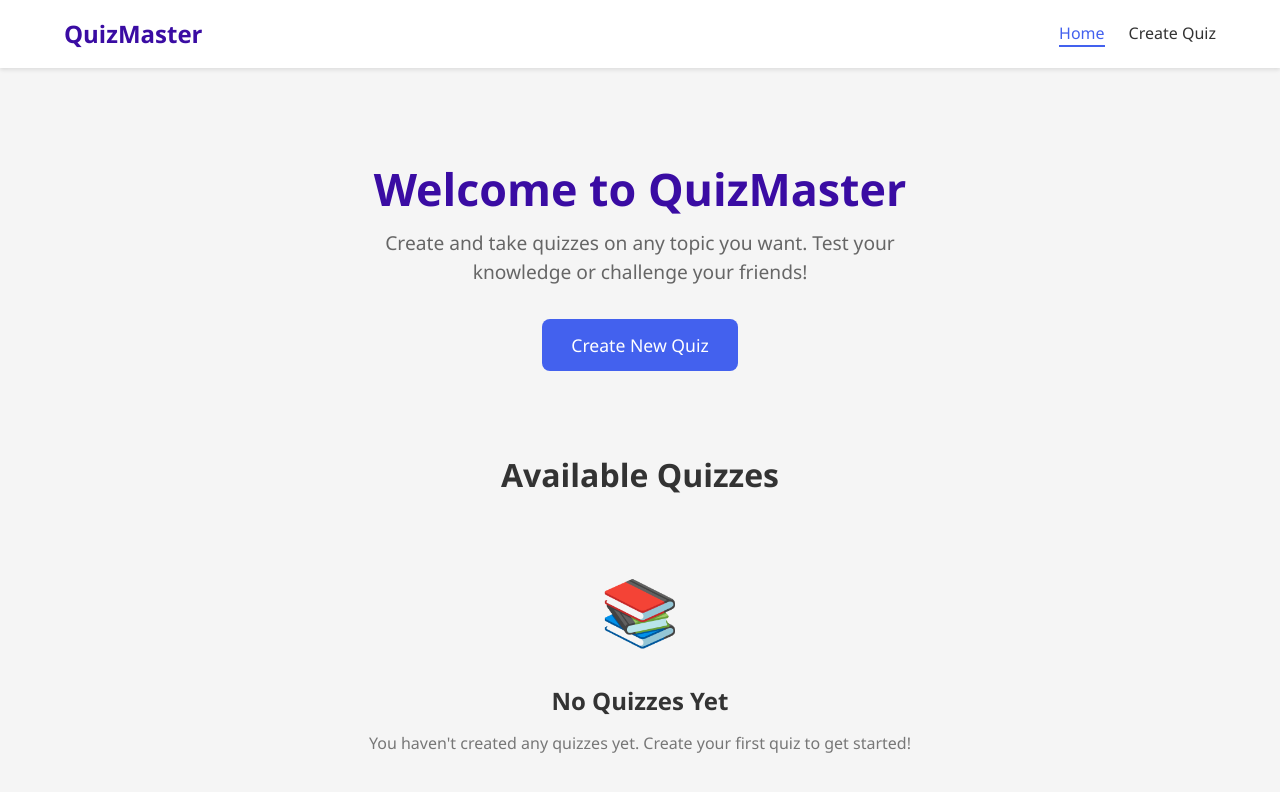
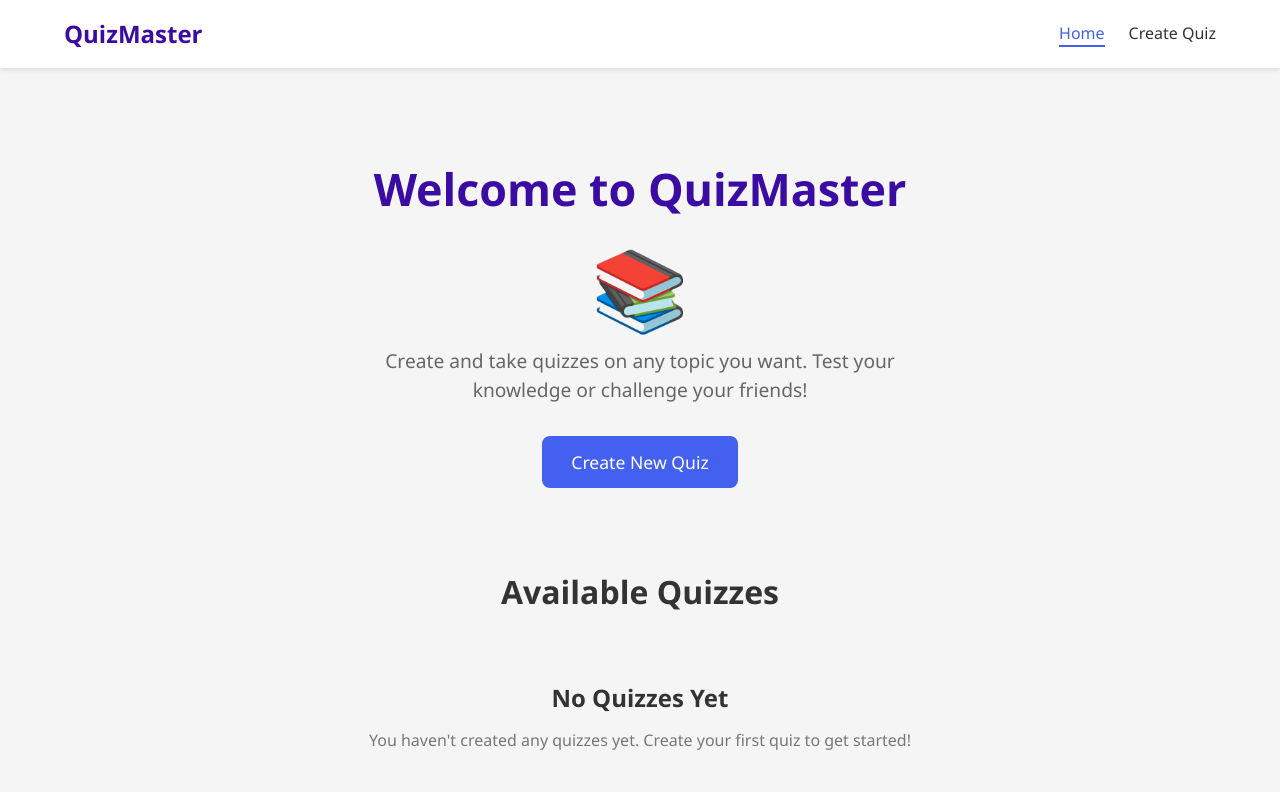
Before and after one commit to shakeandspeak/quiz-app, a React (Vite) app in the folder frontend/: page / in a window 1280 px wide. Shown: the top 792 px of the page. Built offline with nearby package versions, Linux system fonts and the light colour scheme.

Commit message:
Fix: home navigation in quiz interface and update styling

```diff
--- a/frontend/src/App.css
+++ b/frontend/src/App.css
@@ -111,6 +111,8 @@
   height: 100%;
   display: flex;
   flex-direction: column;
+  transform: scale(0.7); /* Reduce the size of the quiz cards by 30% */
+  transform-origin: top left; /* Ensure the scaling is consistent */
 }
 
 .quiz-card:hover {
@@ -568,3 +570,9 @@
 .nav-container .copy-link-button {
   display: none;
 }
+
+.welcome-icon {
+  font-size: 4.9rem; /* Reduce the size of the emoji by 30% */
+  display: block;
+  margin: 0 auto;
+}
--- a/frontend/src/App.jsx
+++ b/frontend/src/App.jsx
@@ -1,4 +1,4 @@
-import { BrowserRouter as Router, Routes, Route, Link, NavLink } from 'react-router-dom';
+import { BrowserRouter as Router, Routes, Route, Link, NavLink, useNavigate } from 'react-router-dom';
 import QuizHome from './components/QuizHome';
 import QuizCreator from './components/QuizCreator';
 import './App.css';
--- a/frontend/src/components/QuizHome.jsx
+++ b/frontend/src/components/QuizHome.jsx
@@ -1,10 +1,11 @@
 import React, { useState, useEffect } from 'react';
-import { Link, useNavigate, useParams } from 'react-router-dom';
+import { Link, useNavigate, useParams, useLocation } from 'react-router-dom';
 import '../App.css';
 
 const QuizHome = ({ showSingleQuiz = false }) => {
   const navigate = useNavigate();
   const { id } = useParams();
+  const location = useLocation();
   const [availableQuizzes, setAvailableQuizzes] = useState([]);
   const [selectedQuiz, setSelectedQuiz] = useState(null);
   const [quizStarted, setQuizStarted] = useState(false);
@@ -14,6 +15,19 @@ const QuizHome = ({ showSingleQuiz = false }) => {
   const [userAnswer, setUserAnswer] = useState('');
   const [showAnswerDetails, setShowAnswerDetails] = useState(false);
   const [userAnswers, setUserAnswers] = useState([]);
+
+  // Reset states when location changes
+  useEffect(() => {
+    if (location.pathname === '/') {
+      setSelectedQuiz(null);
+      setQuizStarted(false);
+      setCurrentQuestion(0);
+      setScore(0);
+      setShowResults(false);
+      setUserAnswer('');
+      setUserAnswers([]);
+    }
+  }, [location]);
 
   // Load available quizzes from localStorage
   useEffect(() => {
@@ -82,13 +96,14 @@ const QuizHome = ({ showSingleQuiz = false }) => {
   };
 
   const handleGoToHome = () => {
-    // Reset states before navigating back to the main page
+    // Ensure navigation works correctly by resetting states and navigating to home
     setSelectedQuiz(null);
     setQuizStarted(false);
     setCurrentQuestion(0);
     setScore(0);
     setShowResults(false);
     setUserAnswer('');
+    setUserAnswers([]); // Clear user answers
     navigate('/');
   };
 
@@ -218,13 +233,13 @@ const QuizHome = ({ showSingleQuiz = false }) => {
       <div className="quiz-home animate-fade-in">
         <div className="welcome-banner">
           <h1>Welcome to QuizMaster</h1>
+          <div className="welcome-icon">📚</div>
           <p>Create and take quizzes on any topic you want. Test your knowledge or challenge your friends!</p>
           <Link to="/create" className="btn btn-primary btn-lg">Create New Quiz</Link>
         </div>
 
         <div className="quiz-list-container">
           <h2>Available Quizzes</h2>
-
           {availableQuizzes.length > 0 ? (
             <div className="quiz-grid">
               {availableQuizzes.map((quiz) => (
@@ -265,7 +280,6 @@ const QuizHome = ({ showSingleQuiz = false }) => {
             </div>
           ) : (
             <div className="empty-state">
-              <div className="empty-state-icon">📚</div>
               <h3>No Quizzes Yet</h3>
               <p className="empty-state-text">You haven't created any quizzes yet. Create your first quiz to get started!</p>
             </div>
```
